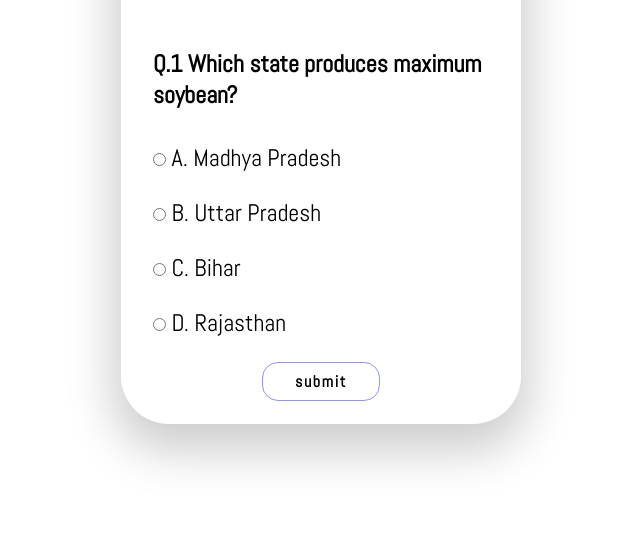
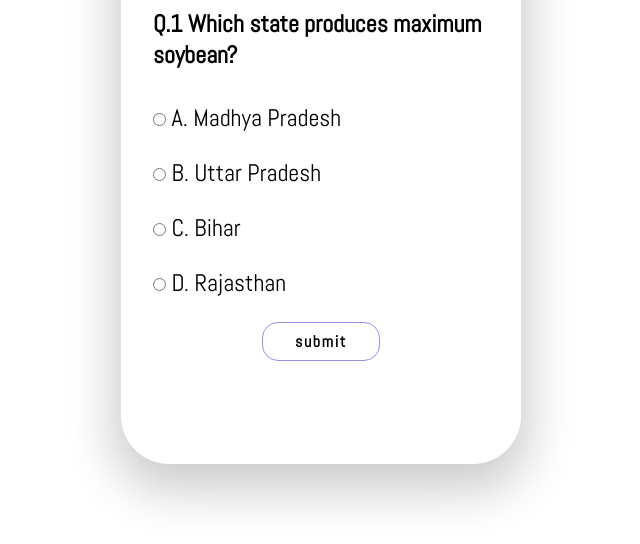
Before and after one commit to omprakash-singh/quiz, a plain HTML site: page index.html in a window 1280 px wide. Shown: the part 256-800 px from the top of the page, without its empty margins (319-959 px from the left). Drawn offline with Linux system fonts and the light colour scheme.

Commit message:
Update style.css

```diff
--- a/style.css
+++ b/style.css
@@ -59,7 +59,7 @@ p{
 .contant{
     border-radius: 3rem;
     width: 25rem;
-    height: 35rem;
+    height: 40rem;
     background-color: #ffffff;
     box-shadow: 0 1.2rem 3rem 0.5rem rgba(0, 0, 0, 0.2);
     padding: 2rem 2rem;
```
